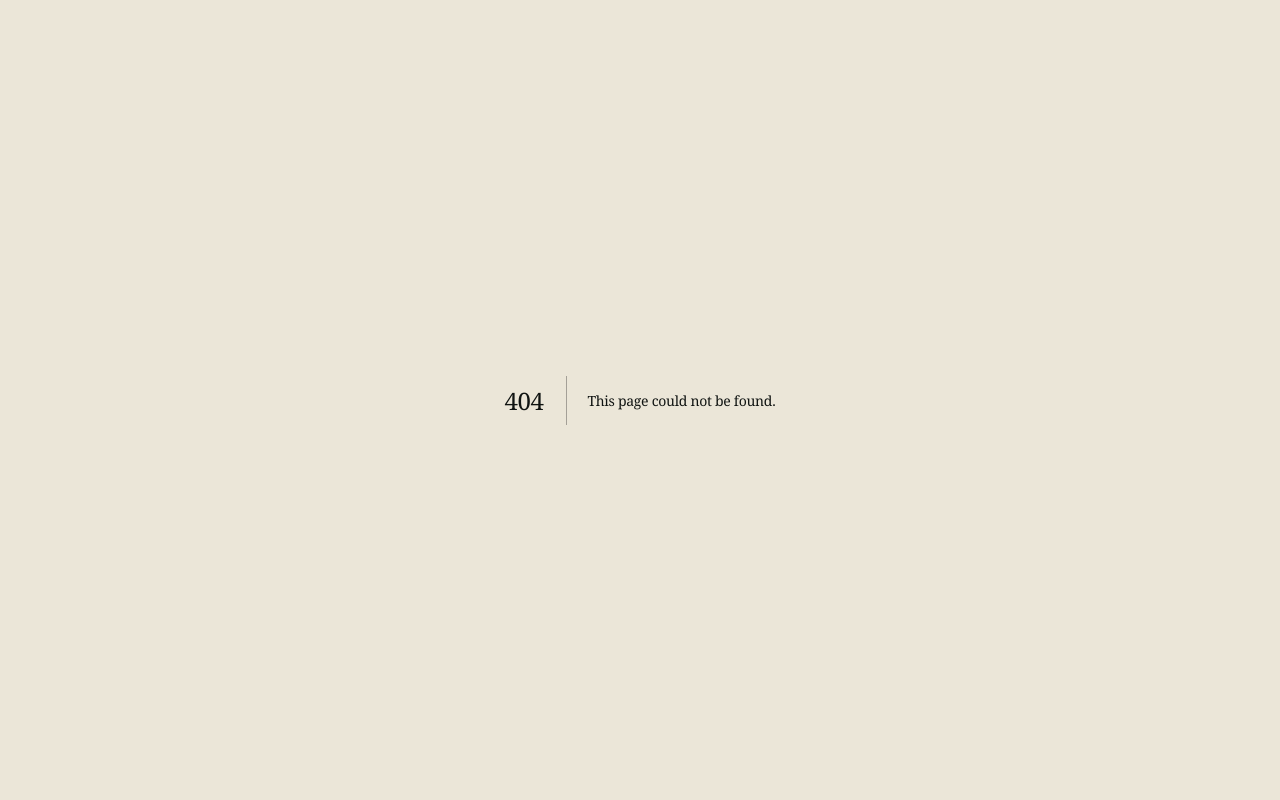
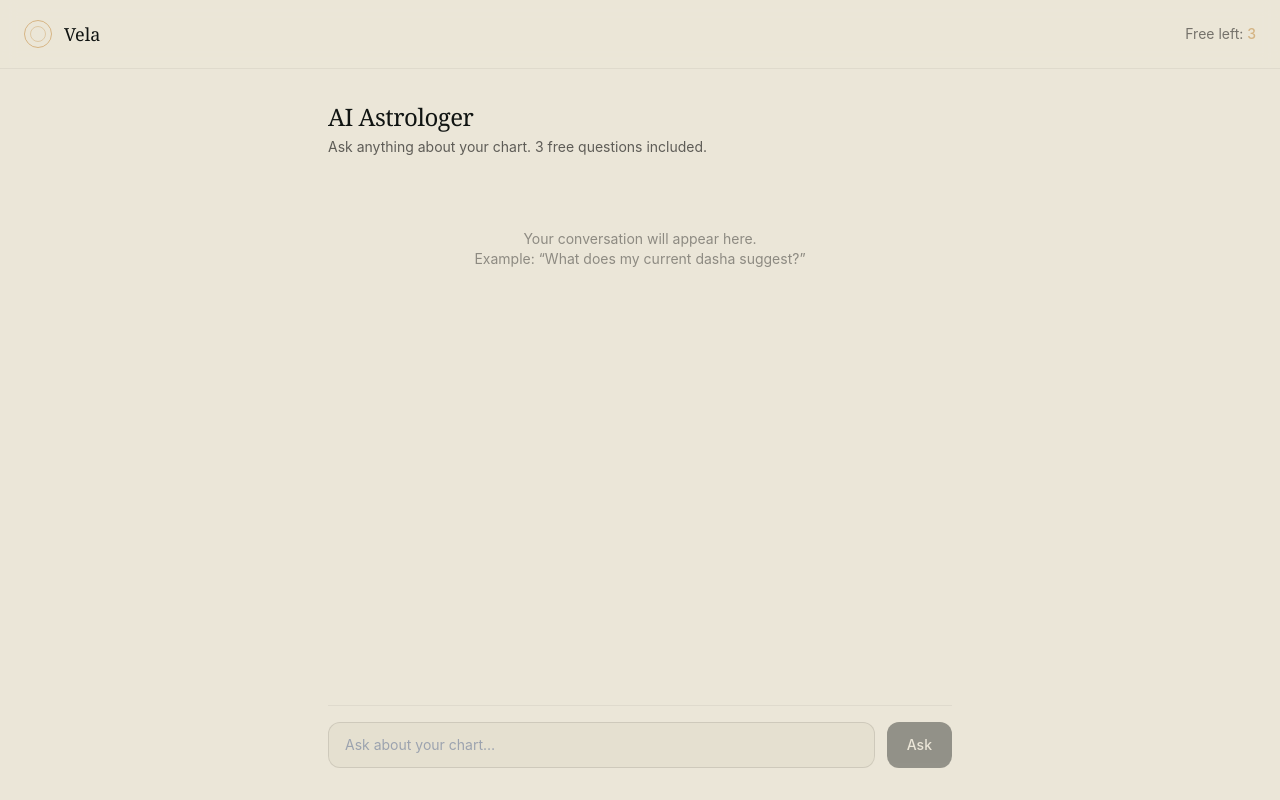
Before and after one commit to sharmashubham58585-tech/Vela-app-, a Next.js app: page /ai in a window 1280 px wide. Before the commit this address had no page. Built offline with nearby package versions, Linux system fonts and the light colour scheme.

Commit message:
Create page.tsx

```diff
--- /dev/null
+++ b/src/app/ai/page.tsx
@@ -0,0 +1,111 @@
+"use client";
+
+import { useState } from "react";
+import Link from "next/link";
+
+export default function AIPage() {
+  const [question, setQuestion] = useState("");
+  const [messages, setMessages] = useState<{ role: string; content: string }[]>([]);
+  const [remaining, setRemaining] = useState(3);
+  const [loading, setLoading] = useState(false);
+
+  const handleAsk = () => {
+    if (!question.trim() || remaining <= 0) return;
+
+    const userQ = question.trim();
+    setMessages((prev) => [...prev, { role: "user", content: userQ }]);
+    setQuestion("");
+    setRemaining((r) => r - 1);
+    setLoading(true);
+
+    setTimeout(() => {
+      setMessages((prev) => [
+        ...prev,
+        {
+          role: "assistant",
+          content:
+            "This is a demo response. In the full version, the AI will read your actual birth chart and give a calm, chart-based answer. You have used one free question.",
+        },
+      ]);
+      setLoading(false);
+    }, 1000);
+  };
+
+  return (
+    <main className="min-h-screen flex flex-col bg-[#ebe6d8] text-[#101412]">
+      <header className="px-6 py-5 flex items-center justify-between border-b border-black/5 sticky top-0 bg-[#ebe6d8]/90 backdrop-blur z-10">
+        <Link href="/" className="flex items-center gap-3">
+          <div className="w-7 h-7 rounded-full border-[1.5px] border-[#d4b483] flex items-center justify-center">
+            <div className="w-4 h-4 rounded-full border border-[#d4b483]/60" />
+          </div>
+          <span className="font-serif text-lg">Vela</span>
+        </Link>
+        <div className="text-sm">
+          <span className="text-black/50">Free left: </span>
+          <span className="font-medium text-[#d4b483]">{remaining}</span>
+        </div>
+      </header>
+
+      <div className="flex-1 max-w-2xl mx-auto w-full px-6 py-8 flex flex-col">
+        <h1 className="font-serif text-2xl mb-1">AI Astrologer</h1>
+        <p className="text-black/60 text-sm mb-6">
+          Ask anything about your chart. 3 free questions included.
+        </p>
+
+        <div className="flex-1 space-y-4 mb-6 min-h-[250px]">
+          {messages.length === 0 && (
+            <div className="text-center text-black/40 py-12 text-sm">
+              Your conversation will appear here.
+              <br />
+              Example: “What does my current dasha suggest?”
+            </div>
+          )}
+          {messages.map((m, i) => (
+            <div
+              key={i}
+              className={`p-4 rounded-2xl text-sm leading-relaxed ${
+                m.role === "user"
+                  ? "bg-[#101412] text-[#ebe6d8] ml-8"
+                  : "bg-[#e0d9c8]/60 border border-black/5 mr-8"
+              }`}
+            >
+              {m.content}
+            </div>
+          ))}
+          {loading && (
+            <div className="text-black/40 text-sm italic">Observing the chart…</div>
+          )}
+        </div>
+
+        <div className="border-t border-black/5 pt-4">
+          {remaining <= 0 ? (
+            <div className="text-center p-4 rounded-xl bg-[#e0d9c8]/50 text-sm">
+              <p className="mb-2">You have used all 3 free questions.</p>
+              <button className="px-5 py-2 rounded-full bg-[#101412] text-[#ebe6d8] text-sm">
+                Upgrade for unlimited access
+              </button>
+            </div>
+          ) : (
+            <div className="flex gap-3">
+              <input
+                type="text"
+                value={question}
+                onChange={(e) => setQuestion(e.target.value)}
+                onKeyDown={(e) => e.key === "Enter" && handleAsk()}
+                placeholder="Ask about your chart…"
+                className="flex-1 px-4 py-3 rounded-xl bg-[#e0d9c8]/50 border border-black/10 focus:outline-none focus:border-[#d4b483] text-sm"
+              />
+              <button
+                onClick={handleAsk}
+                disabled={loading || !question.trim()}
+                className="px-5 py-3 rounded-xl bg-[#101412] text-[#ebe6d8] text-sm font-medium disabled:opacity-40"
+              >
+                Ask
+              </button>
+            </div>
+          )}
+        </div>
+      </div>
+    </main>
+  );
+                }
```
